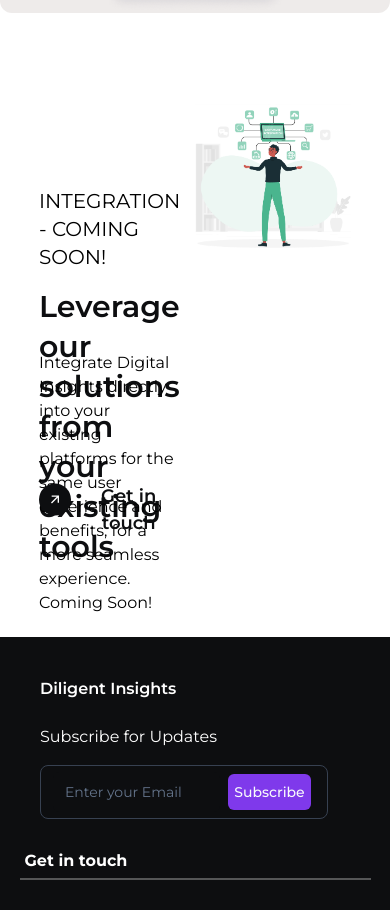
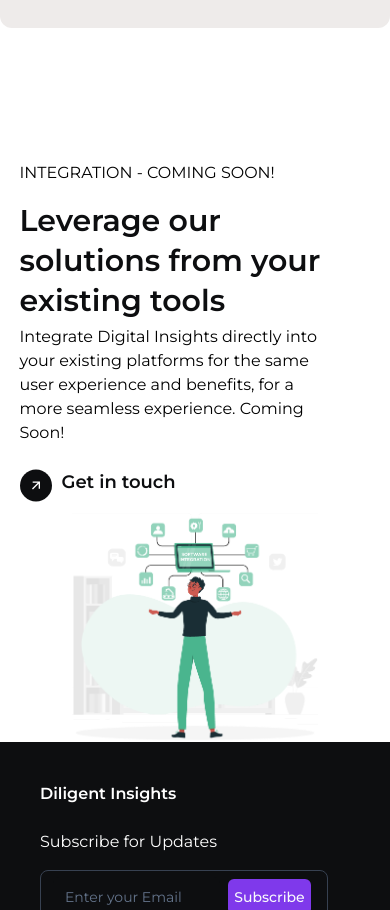
Before and after one commit to Yashgupta9330/task, a Next.js app: page / in a window 390 px wide. Shown: the part 2980-3890 px from the top of the page. Built offline with nearby package versions, Linux system fonts and the light colour scheme.

Commit message:
last part responsive done

```diff
--- a/src/app/page.tsx
+++ b/src/app/page.tsx
@@ -16,7 +16,7 @@
       <div className="w-full h-full mt-[75px]">
         <Datasimplified />
       </div>
-      <div className="w-full flex justify-center items-center mt-8  mb-8">
+      <div className="w-full flex justify-center items-center mt-10 sm:mt-0  mb-8">
         <Last />
       </div>
       <div className=" w-full  ">
--- a/src/component/Datasimplified.tsx
+++ b/src/component/Datasimplified.tsx
@@ -8,7 +8,7 @@
 function Datasimplified() {
     return (
         <div className='w-full h-screen sm:h-[543px] flex justify-center items-center '>
-            <div className='lg:w-[90%] xl:w-[80%] h-[730px] sm:h-[543px] rounded-[12px] bg-[#EEEBEA] flex flex-col sm:flex-row items-center p-[30px] sm:p-[50px] relative '>
+            <div className='lg:w-[90%] xl:w-[80%] h-[760px] sm:h-[543px] rounded-[12px] bg-[#EEEBEA] flex flex-col sm:flex-row items-center p-[30px] sm:p-[50px] relative '>
                 <div className=' lg:w-[70%] xl:w-[50%]   '>
                     <div className=' w-[100%] h-[178px]  flex flex-col items-start justify-around sm:justify-between'>
                         <h1 className='text-[40px] font-[600]'>
@@ -83,27 +83,7 @@
                             className=''
                         />
                     </div>
-                    {/* <Image
-                        src={img1}
-                        width={278}
-                        height={280}
-                        alt=''
-                        className='absolute top-[56px] left-[525px] '
-                    />
-                    <Image
-                        src={img2}
-                        width={296}
-                        height={283}
-                        alt=''
-                        className='absolute top-[170px] left-[841px] '
-                    />
-                    <Image
-                        src={img3}
-                        width={262}
-                        height={70.39}
-                        alt=''
-                        className='absolute top-[366px] left-[553px] '
-                    /> */}
+
 
                 </div>
 
--- a/src/component/Last.tsx
+++ b/src/component/Last.tsx
@@ -6,13 +6,13 @@
 function Last() {
     return (
 
-        <div className='w-4/5 h-[503px] flex gap-22 '>
-            <div className='w-1/2 h-full flex flex-col justify-between gap-8'>
-                <div className='w-[88%] h-[66%]  md:h-[89%] xl:w-[68%] flex flex-col my-auto relative'>
-                    <div className='w-full flex flex-col h-4/5 lg:h-3/5 xl:h-3/5'>
-                        <div className="flex flex-col gap-4 w-full h-3/5">
+        <div className=' w-[90%] sm:w-4/5 h-[600px] flex sm:flex-row flex-col gap-22 '>
+            <div className=' w-full sm:w-1/2 h-full flex flex-col justify-between gap-8'>
+                <div className='w-[88%]  md:h-[89%] xl:w-[68%] flex flex-col justify-between sm:justify-normal items-start h-[70%] my-auto relative'>
+                    <div className='w-full flex flex-col  lg:h-3/5 xl:h-3/5'>
+                        <div className="flex flex-col gap-4 w-full sm:h-3/5">
                         <div>
-                        <span className='uppercase font-normal text-xl'>
+                        <span className='uppercase font-normal text-md sm:text-xl'>
                             Integration - Coming Soon!
                         </span>
                         </div>
@@ -24,7 +24,7 @@
                         Integrate Digital Insights directly into your existing platforms for the same user experience and benefits, for a more seamless experience. Coming Soon!
                     </p>
                     </div>
-                <div className='absolute left-0 bottom-0 lg:bottom-16 md:bottom-6 xl:bottom-24'>
+                    <div className=' lg:bottom-16 md:bottom-6 xl:bottom-24 mt-6 sm:mt-0 '>
                     <button className=' w-full h-9 flex  hover:border hover:border-[#29292928] rounded-xl  '>
                         <Image
                             src={img1}
@@ -36,10 +36,11 @@
                     </div>
                 </div>
             </div>
-          <div className="w-1/2 h-full">
+          <div className=" w-full flex justify-center items-center sm:m-0 mt-14 h-fit sm:w-1/2 sm:h-fit">
             <Image
                 src={img2}
                 alt=''
+                className='w-[70%] sm:w-full xl:w-[1110px] h-full m-0'
             />
         </div>
         </div>
```
Lines whose indentation alone changed are shown as unchanged.
